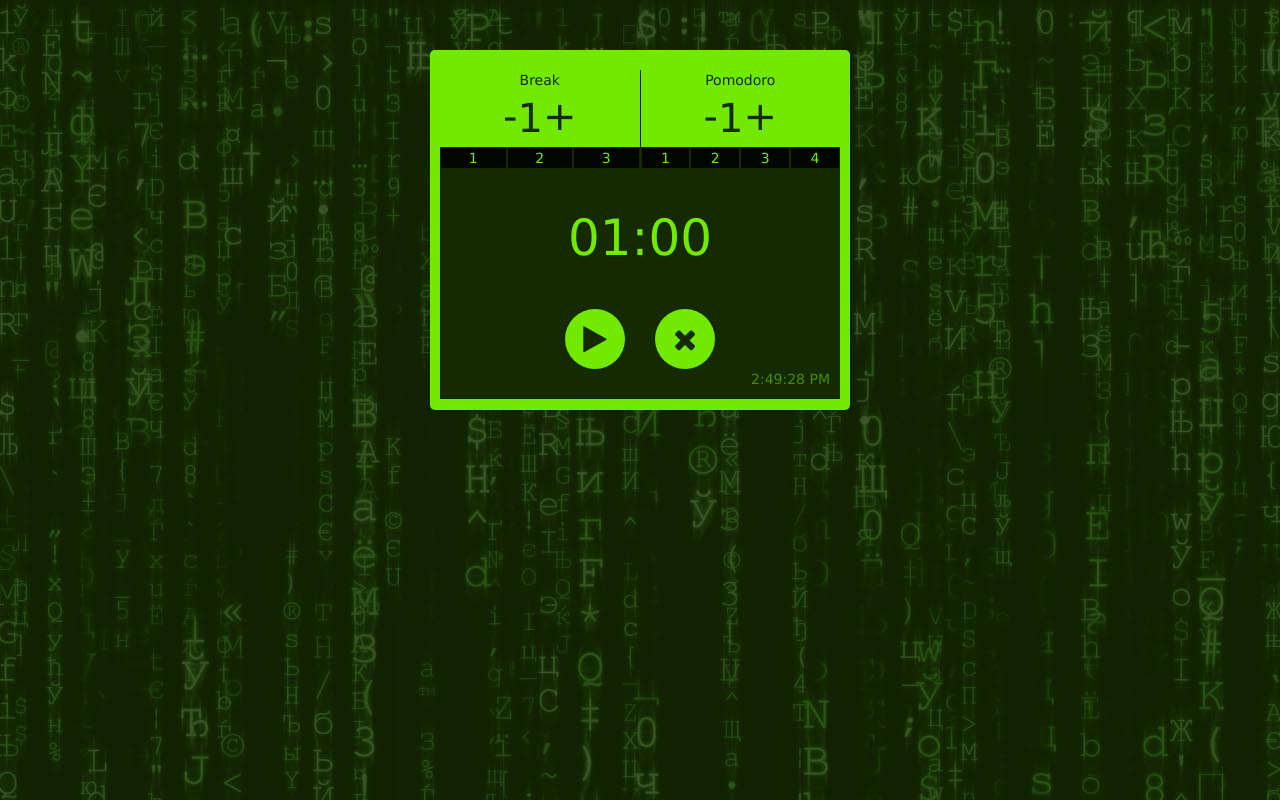
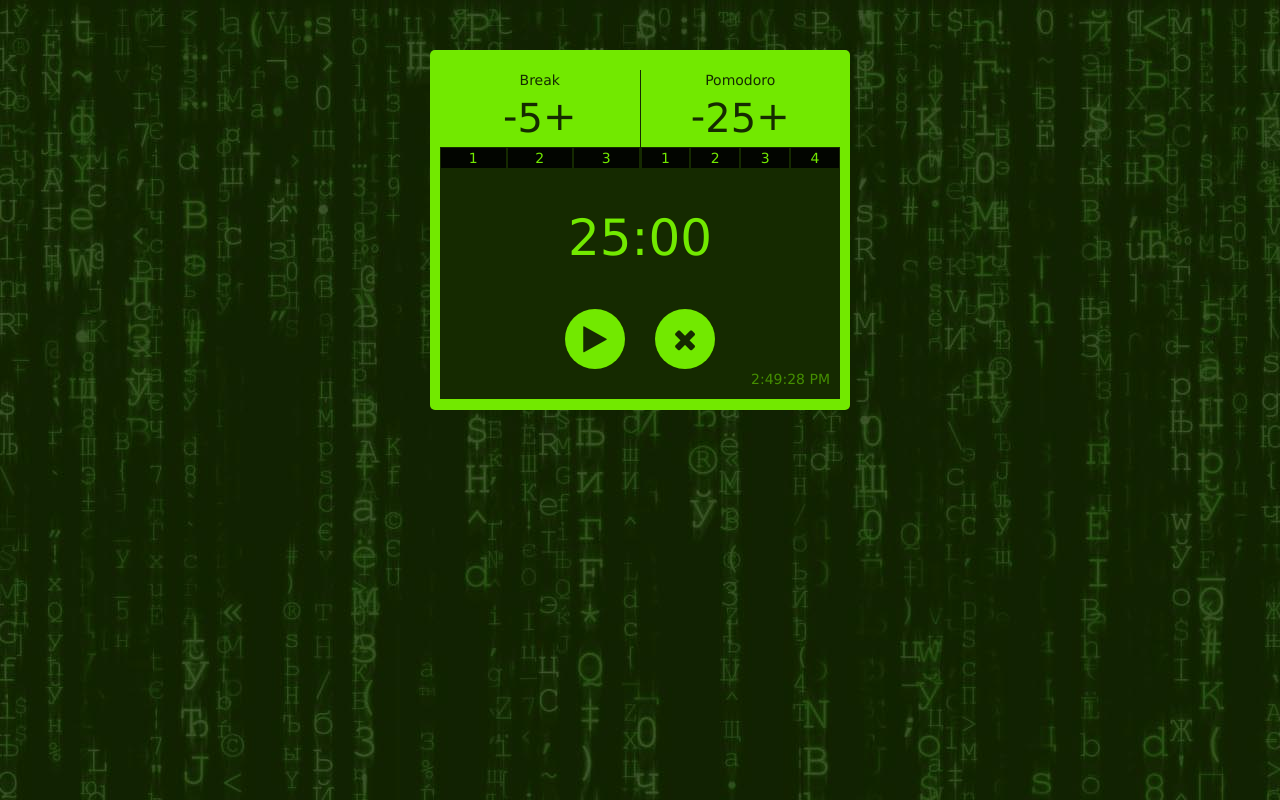
Before and after one commit to s1awek/pomodoro-clock, a plain HTML site: page index.html in a window 1280 px wide. Drawn offline with nearby package versions, Linux system fonts and the light colour scheme.

Commit message:
minor changes

```diff
--- a/index.html
+++ b/index.html
@@ -19,7 +19,7 @@
                 <div class="description">Break</div>
                 <div class="break-time-container">
                     <span class="break-minus set">-</span>
-                    <span class="break-timer">1</span>
+                    <span class="break-timer">5</span>
                     <span class="break-plus set">+</span>
                 </div>
                 <div class="break-progress-bar">
@@ -32,7 +32,7 @@
                 <div class="description">Pomodoro</div>
                 <div class="pomodor-time-container">
                     <span class="pomodoro-minus set">-</span>
-                    <span class="pomodoro-timer">1</span>
+                    <span class="pomodoro-timer">25</span>
                     <span class="pomodoro-plus set">+</span>
                 </div>
                 <div class="pomodoro-progress-bar">
@@ -43,7 +43,7 @@
                 </div>
             </div>
             <div class="main-timer">
-                <span class="time-container">01:00</span>
+                <span class="time-container">25:00</span>
                 <div class="control-wrapper">
                     <div class="toggle-timer-control">
                         <i class="fa fa-play control" id="control"></i>
```
